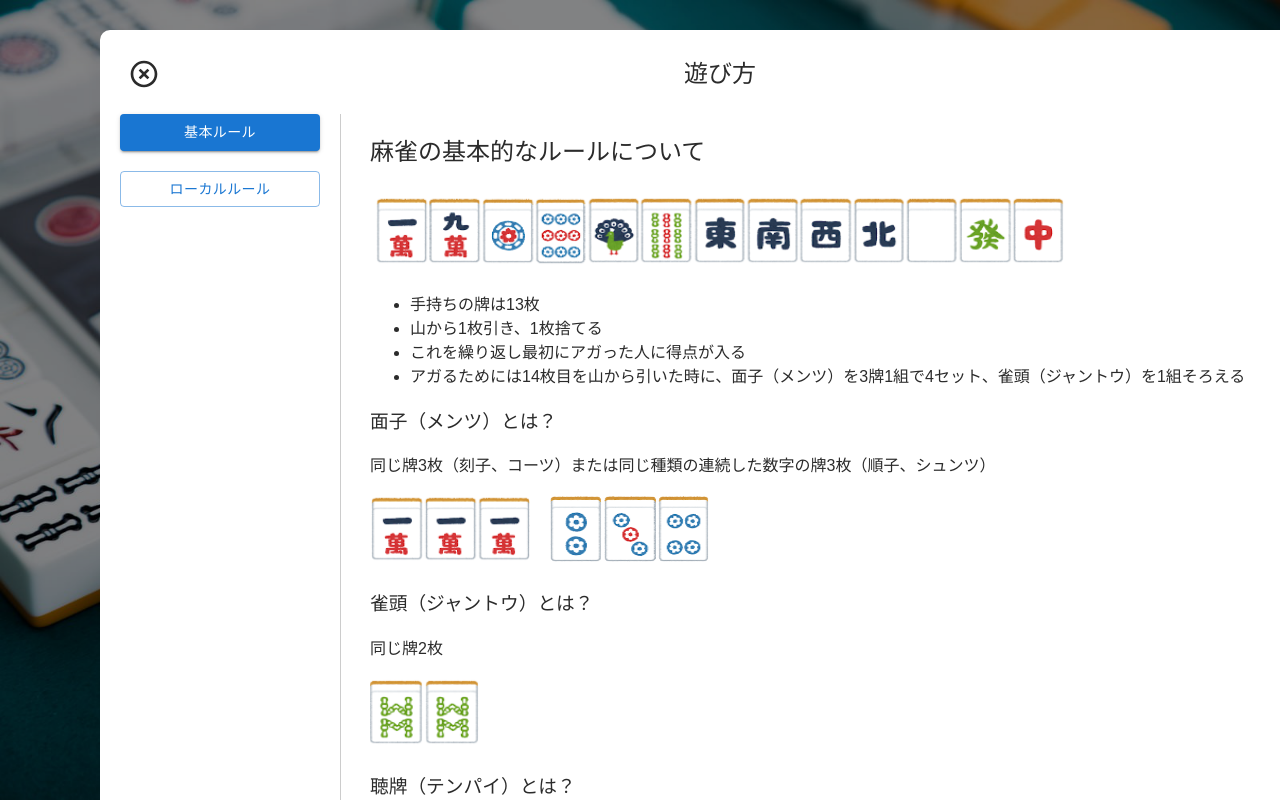
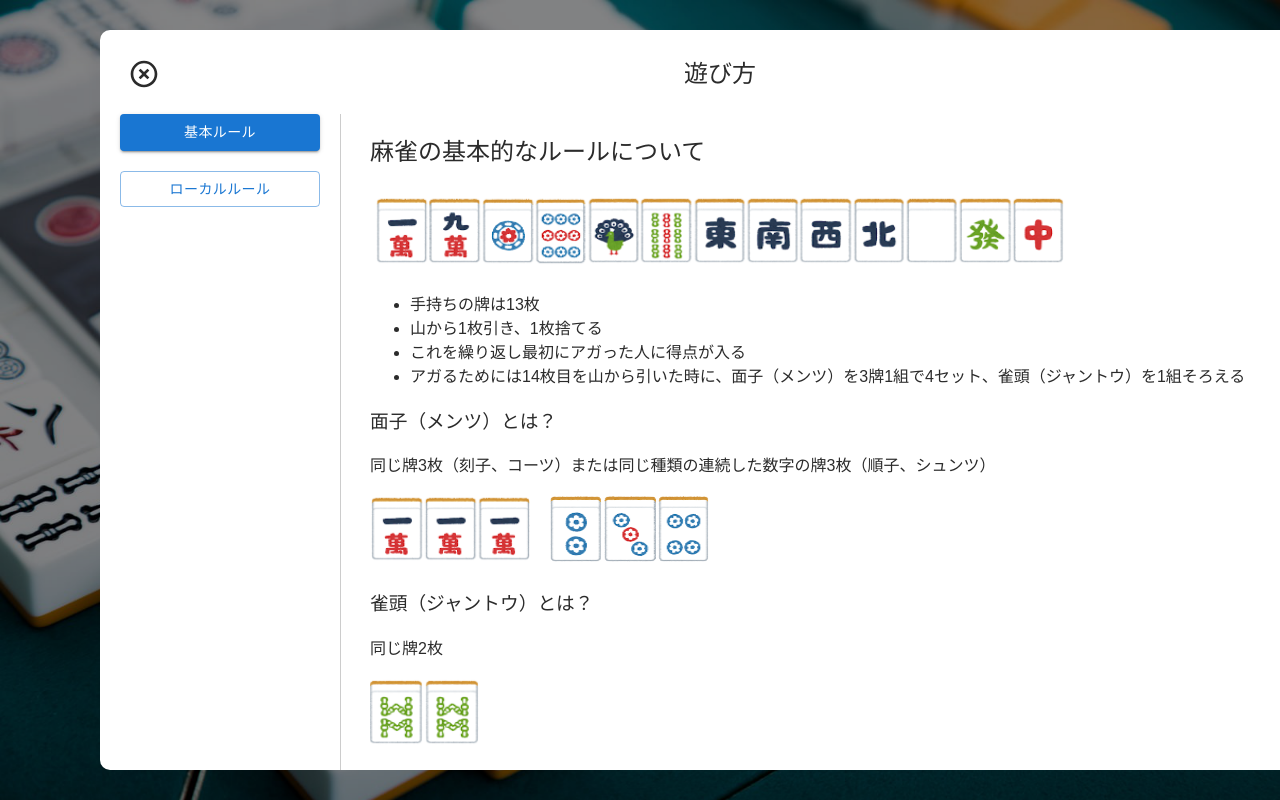
Before and after one commit to ut-code/hitori-mahjong, a React (Vite) app: page /tutorial in a window 1280 px wide. Built offline with nearby package versions, Linux system fonts and the light colour scheme.

Commit message:
enable scrolling

```diff
--- a/src/pages/Tutorial/Tutorial.tsx
+++ b/src/pages/Tutorial/Tutorial.tsx
@@ -26,6 +26,8 @@ export default function Tutorial() {
 		left: "100px",
 		top: "30px",
 		width: "1200px",
+		maxHeight: "calc(100vh - 100px)",
+		overflowY: "auto",
 	};
 
 	const headerStyle: CSSProperties = {
```
